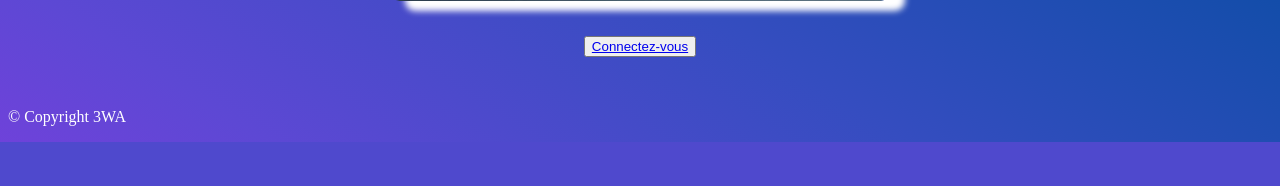
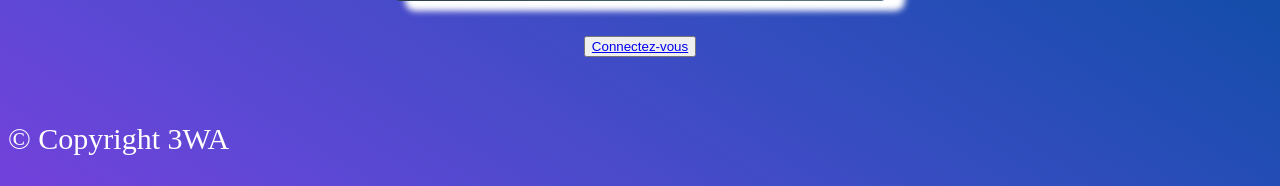
Before and after one commit to Gosthwatching/sprint_Akinator, a PHP site: page /pages/index.php in a window 1280 px wide. Shown: the part 825-1011 px from the top of the page. Before the commit the page ends 967 px from the top, so only its background shows below. Run offline with PHP 8.4, Linux system fonts and the light colour scheme; some web fonts are replaced.

Commit message:
Update style.css
correction d'un probleme visuel sur les paragraphe

```diff
--- a/sprint/css/style.css
+++ b/sprint/css/style.css
@@ -88,3 +88,7 @@ input {
 .button-container{
     padding: 35px;
 }
+
+p{
+    font-size : 30px;
+}
```
